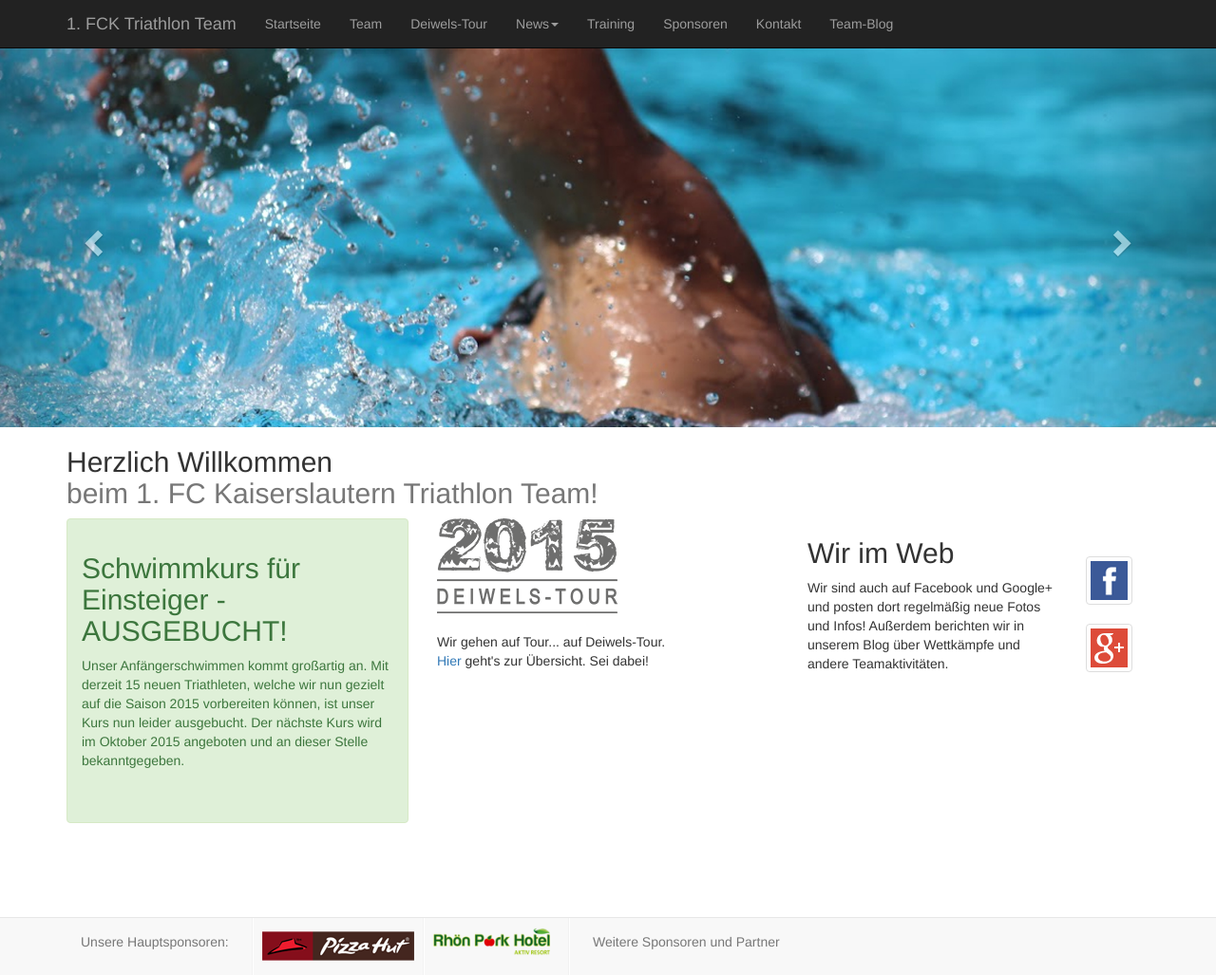
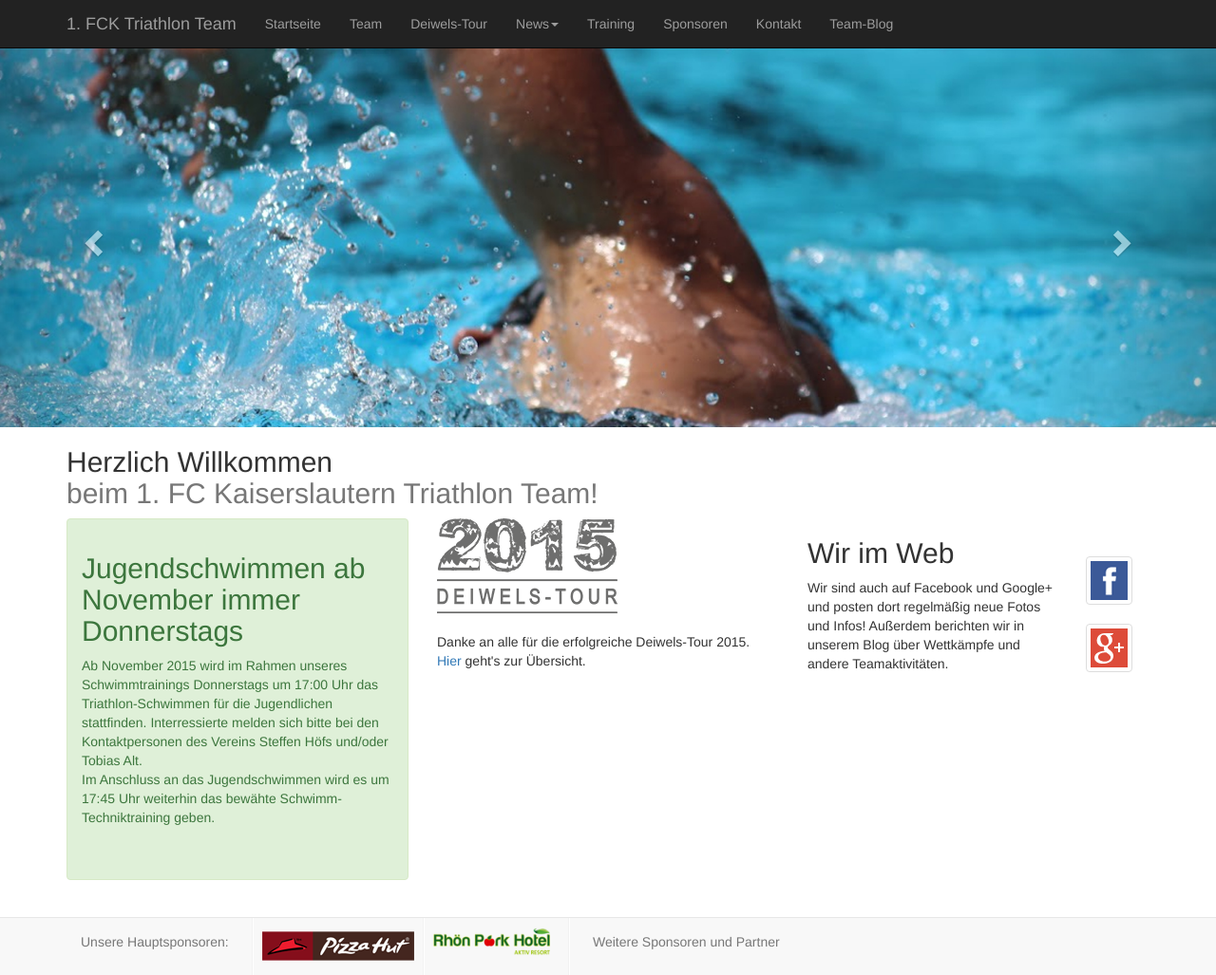
Before and after one commit to FCK-Triathlon-Team/fck-triathlon-team.github.io, a Jekyll site: the page built from index.html, in a window 1280 px wide and 1027 px high. Shown: the whole window at 95% size. Built offline with Jekyll 4.4.1, drawn with Linux system fonts in a browser that asks for light colours; nearby versions of some CDN libraries; Markdown is read by kramdown in place of the engine named in the settings.

Commit message:
Schwimmtraining für Jugendliche

```diff
--- a/index.html
+++ b/index.html
@@ -41,8 +41,9 @@ title: 1.FC Kaiserslautern Triathlon Team
 
 <div class="col-lg-4">
 			<div class="alert alert-success">
-                                <h2>Schwimmkurs für Einsteiger - AUSGEBUCHT!<br></h2><p>
-				Unser Anfängerschwimmen kommt großartig an. Mit derzeit 15 neuen Triathleten, welche wir nun gezielt auf die Saison 2015 vorbereiten können, ist unser Kurs nun leider ausgebucht. Der nächste Kurs wird im Oktober 2015 angeboten und an dieser Stelle bekanntgegeben.<br><br>
+                                <h2>Jugendschwimmen ab November immer Donnerstags<br></h2><p>
+				Ab November 2015 wird im Rahmen unseres Schwimmtrainings Donnerstags um 17:00 Uhr das Triathlon-Schwimmen für die Jugendlichen stattfinden. Interressierte melden sich bitte bei den Kontaktpersonen des Vereins Steffen Höfs und/oder Tobias Alt.
+<br>Im Anschluss an das Jugendschwimmen wird es um 17:45 Uhr weiterhin das bewähte Schwimm-Techniktraining geben.<br><br>
 				<br>
 			</p>
 			</div>
@@ -51,7 +52,7 @@ title: 1.FC Kaiserslautern Triathlon Team
 		<div class="col-lg-4">
 
                                 <img src="images/Deiwelstour.png"><br><br>
-				Wir gehen auf Tour... auf Deiwels-Tour.<br> <a href="http://fck-triathlon-team.github.io/deiwelstour.html">Hier</a> geht's zur Übersicht. Sei dabei!
+				Danke an alle für die erfolgreiche Deiwels-Tour 2015.<br> <a href="http://fck-triathlon-team.github.io/deiwelstour.html">Hier</a> geht's zur Übersicht.
 
 
 		</div><!-- /.col-lg-4 -->
```
